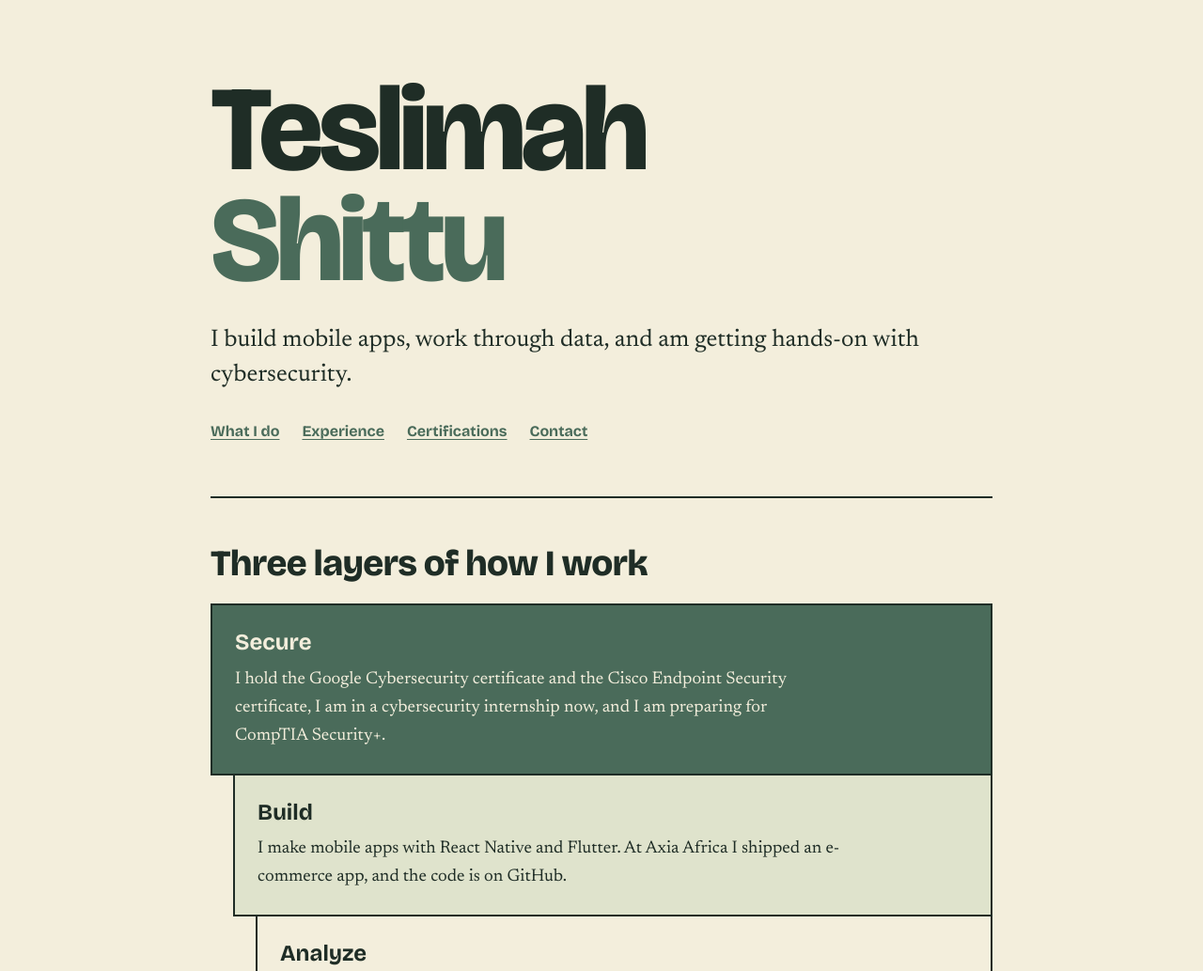
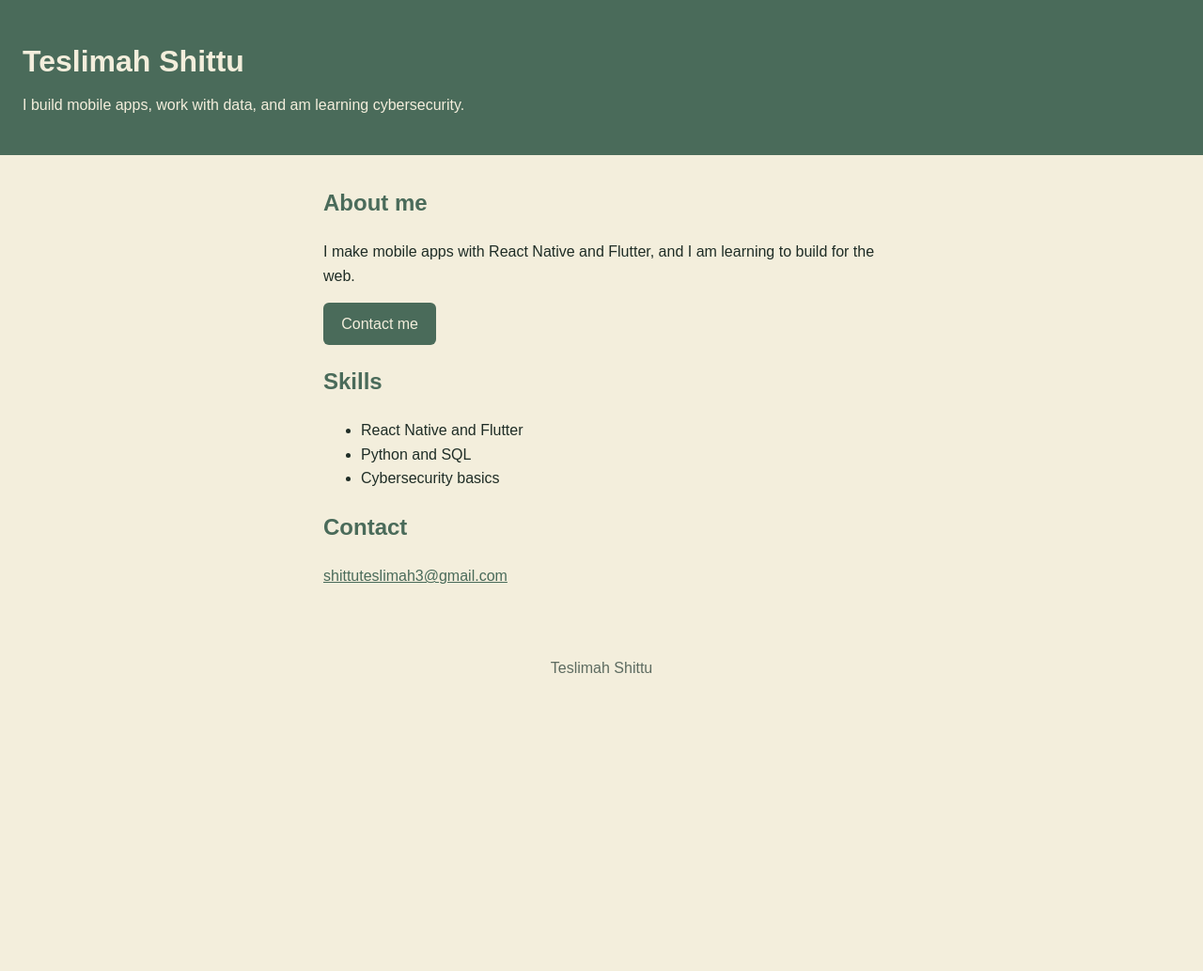
Before and after one commit to tesleemah/SM-rookie, a plain HTML site: page index.html in a window 1280 px wide. Shown: the top 1033 px of the page at 94% size. After the commit the page ends 800 px from the top, so only its background shows below. Drawn offline with nearby package versions, Linux system fonts and the light colour scheme.

Commit message:
Basic green and cream page

```diff
--- a/css/style.css
+++ b/css/style.css
@@ -1,103 +1,45 @@
-:root {
-  --bg: #f3eedc;
-  --ink: #1f2d26;
-  --muted: #5d6b60;
-  --accent: #4a6b5a;
-  --tint: #dfe3cc;
-  --line: #cdd2bd;
-  --display: "Bricolage Grotesque", "Helvetica Neue", Arial, sans-serif;
-  --text: "Newsreader", Georgia, "Times New Roman", serif;
-}
-@media (prefers-color-scheme: dark) {
-  :root:not([data-theme="light"]) {
-    --bg: #16201b;
-    --ink: #f3eedc;
-    --muted: #a8b5aa;
-    --accent: #a9c4b3;
-    --tint: #243229;
-    --line: #34453b;
-  }
-}
 * { box-sizing: border-box; }
-html { scroll-behavior: smooth; }
+
 body {
   margin: 0;
-  background: var(--bg);
-  color: var(--ink);
-  font-family: var(--text);
-  font-size: 1.15rem;
-  line-height: 1.65;
-}
-a { color: var(--accent); text-underline-offset: 3px; }
-a:focus-visible { outline: 3px solid var(--accent); outline-offset: 3px; border-radius: 2px; }
-.wrap { max-width: 880px; margin: 0 auto; padding: 0 1.5rem; }
-
-header.hero { padding: 5rem 0 3.5rem; }
-.hero h1 {
-  font-family: var(--display);
-  font-weight: 800;
-  font-size: clamp(3.4rem, 13vw, 8rem);
-  line-height: .92;
-  letter-spacing: -.04em;
-  margin: 0 0 1.75rem;
-}
-.hero h1 span { display: block; color: var(--accent); }
-.hero p.lead {
-  font-size: clamp(1.25rem, 2.6vw, 1.6rem);
-  line-height: 1.45;
-  max-width: 30em;
-  margin: 0 0 1.75rem;
-}
-nav { display: flex; flex-wrap: wrap; gap: .5rem 1.5rem; font-family: var(--display); font-weight: 700; font-size: 1rem; }
-
-section { padding: 3rem 0; border-top: 2px solid var(--ink); }
-h2 {
-  font-family: var(--display);
-  font-weight: 800;
-  font-size: clamp(1.7rem, 4vw, 2.4rem);
-  letter-spacing: -.02em;
-  line-height: 1.1;
-  margin: 0 0 1.5rem;
-}
-h3 { font-family: var(--display); font-weight: 700; font-size: 1.2rem; margin: 0 0 .25rem; line-height: 1.3; }
-p { margin: 0 0 1rem; max-width: 36em; }
-.meta { color: var(--muted); font-style: italic; margin-bottom: .5rem; }
-
-/* The one memorable element: three stacked layers */
-.stack { display: grid; gap: 0; margin-top: 1rem; }
-.layer {
-  display: grid;
-  grid-template-columns: 1fr;
-  gap: .25rem 2rem;
-  padding: 1.5rem 1.5rem;
-  border: 2px solid var(--ink);
-  margin-top: -2px;
-  background: var(--bg);
-}
-.layer:nth-child(1) { background: var(--accent); color: #f3eedc; margin-left: 0; }
-.layer:nth-child(2) { background: var(--tint); margin-left: 1.5rem; }
-.layer:nth-child(3) { margin-left: 3rem; }
-.layer h3 { font-size: 1.5rem; }
-.layer p { margin: 0; max-width: 34em; }
-@media (prefers-color-scheme: dark) {
-  :root:not([data-theme="light"]) .layer:nth-child(1) { color: #14221b; }
-}
-@media (max-width: 560px) {
-  .layer:nth-child(2) { margin-left: .75rem; }
-  .layer:nth-child(3) { margin-left: 1.5rem; }
+  font-family: Arial, Helvetica, sans-serif;
+  line-height: 1.6;
+  color: #1f2d26;
+  background: #f3eedc;
 }
 
-.timeline { list-style: none; margin: 0; padding: 0; border-left: 2px solid var(--ink); }
-.timeline li { position: relative; padding: 0 0 2rem 1.75rem; }
-.timeline li:last-child { padding-bottom: 0; }
-.timeline li::before {
-  content: ""; position: absolute; left: -9px; top: .55rem;
-  width: 16px; height: 16px; background: var(--bg); border: 2px solid var(--ink); border-radius: 50%;
+header {
+  background: #4a6b5a;
+  color: #f3eedc;
+  padding: 2.5rem 1.5rem;
 }
-.timeline li.now::before { background: var(--accent); border-color: var(--accent); }
 
-ul.plain { padding-left: 1.2rem; margin: 0; max-width: 36em; }
-ul.plain li { margin-bottom: .6rem; }
+header h1 { margin: 0 0 .5rem; }
+header p { margin: 0; }
 
-.contact a { font-family: var(--display); font-weight: 700; }
-footer { padding: 2.5rem 0 4rem; color: var(--muted); font-size: 1rem; border-top: 2px solid var(--ink); }
+main {
+  max-width: 40rem;
+  margin: 2rem auto;
+  padding: 0 1.5rem;
+}
+
+h2 { color: #4a6b5a; }
+
+a { color: #4a6b5a; }
+
+.button {
+  display: inline-block;
+  background: #4a6b5a;
+  color: #f3eedc;
+  padding: .6rem 1.2rem;
+  border-radius: 6px;
+  text-decoration: none;
+}
+
+.button:hover { background: #2f4a3c; }
+
+footer {
+  text-align: center;
+  padding: 1.5rem;
+  color: #5d6b60;
+}
--- a/index.html
+++ b/index.html
@@ -4,90 +4,38 @@
   <meta charset="utf-8">
   <meta name="viewport" content="width=device-width, initial-scale=1">
   <title>Teslimah Shittu</title>
-<meta name="description" content="Teslimah Opeyemi Shittu works across cybersecurity, mobile development and data.">
-<link rel="preconnect" href="https://fonts.googleapis.com">
-<link rel="preconnect" href="https://fonts.gstatic.com" crossorigin>
-<link href="https://fonts.googleapis.com/css2?family=Bricolage+Grotesque:opsz,wght@12..96,400;12..96,700;12..96,800&family=Newsreader:ital,opsz,wght@0,6..72,400;0,6..72,500;1,6..72,400&display=swap" rel="stylesheet">
   <link rel="stylesheet" href="css/style.css">
 </head>
 <body>
-<div class="wrap">
-
-  <header class="hero">
-    <h1>Teslimah <span>Shittu</span></h1>
-    <p class="lead">I build mobile apps, work through data, and am getting hands-on with cybersecurity.</p>
-    <nav aria-label="Page sections">
-      <a href="#work">What I do</a>
-      <a href="#experience">Experience</a>
-      <a href="#credentials">Certifications</a>
-      <a href="#contact">Contact</a>
-    </nav>
+  <header>
+    <h1>Teslimah Shittu</h1>
+    <p>I build mobile apps, work with data, and am learning cybersecurity.</p>
   </header>
 
-  <section id="work">
-    <h2>Three layers of how I work</h2>
-    <div class="stack">
-      <div class="layer">
-        <h3>Secure</h3>
-        <p>I hold the Google Cybersecurity certificate and the Cisco Endpoint Security certificate, I am in a cybersecurity internship now, and I am preparing for CompTIA Security+.</p>
-      </div>
-      <div class="layer">
-        <h3>Build</h3>
-        <p>I make mobile apps with React Native and Flutter. At Axia Africa I shipped an e-commerce app, and the code is on GitHub.</p>
-      </div>
-      <div class="layer">
-        <h3>Analyze</h3>
-        <p>I clean and model data with Python and SQL, and I finished the Associate Data Scientist in Python career track on DataCamp.</p>
-      </div>
-    </div>
+  <main>
+    <section>
+      <h2>About me</h2>
+      <p>I make mobile apps with React Native and Flutter, and I am learning to build for the web.</p>
+      <a class="button" href="#contact">Contact me</a>
     </section>
 
-  <section id="experience">
-    <h2>Experience</h2>
-    <ol class="timeline">
-      <li class="now">
-        <h3>Cybersecurity internship</h3>
-        <div class="meta">Current</div>
-        <p>Learning security practice on the job while I work toward Security+.</p>
-      </li>
-      <li>
-        <h3>Mobile app development intern, Axia Africa</h3>
-        <div class="meta">November 2025 to March 2026</div>
-        <p>Built and shipped a React Native e-commerce app.</p>
-      </li>
-      <li>
-        <h3>Graduate service, Finance department (NYSC)</h3>
-        <p>Worked inside a finance team during my National Youth Service year.</p>
-      </li>
-      <li>
-        <h3>Data internship</h3>
-        <div class="meta">2024</div>
-        <p>Completed 28 DataCamp courses covering Python, SQL, data cleaning and machine learning.</p>
-      </li>
-    </ol>
-  </section>
-
-  <section id="credentials">
-    <h2>Certifications and teaching</h2>
-    <ul class="plain">
-      <li>Google Cybersecurity Certificate</li>
-      <li>Cisco Endpoint Security certificate</li>
-      <li>DataCamp Associate Data Scientist in Python, 90 hours, completed 16 August 2024</li>
-      <li>I have facilitated technical workshops, including web development.</li>
+    <section>
+      <h2>Skills</h2>
+      <ul>
+        <li>React Native and Flutter</li>
+        <li>Python and SQL</li>
+        <li>Cybersecurity basics</li>
       </ul>
     </section>
 
-  <section id="contact" class="contact">
-    <h2>Get in touch</h2>
-    <p>I am open to graduate trainee programmes across finance, technology and supply chain, and to security analyst internships and entry-level roles in Nigeria.</p>
-    <p>
-      <a href="mailto:shittuteslimah3@gmail.com">shittuteslimah3@gmail.com</a><br>
-      <a href="https://github.com/tesleemah">github.com/tesleemah</a><br>
-      <a href="https://www.linkedin.com/in/teslimah-shittu">linkedin.com/in/teslimah-shittu</a>
-    </p>
+    <section id="contact">
+      <h2>Contact</h2>
+      <p><a href="mailto:shittuteslimah3@gmail.com">shittuteslimah3@gmail.com</a></p>
     </section>
+  </main>
 
-  <footer>Teslimah Opeyemi Shittu</footer>
-</div>
+  <footer>
+    <p>Teslimah Shittu</p>
+  </footer>
 </body>
 </html>
```
Lines whose indentation alone changed are shown as unchanged.
